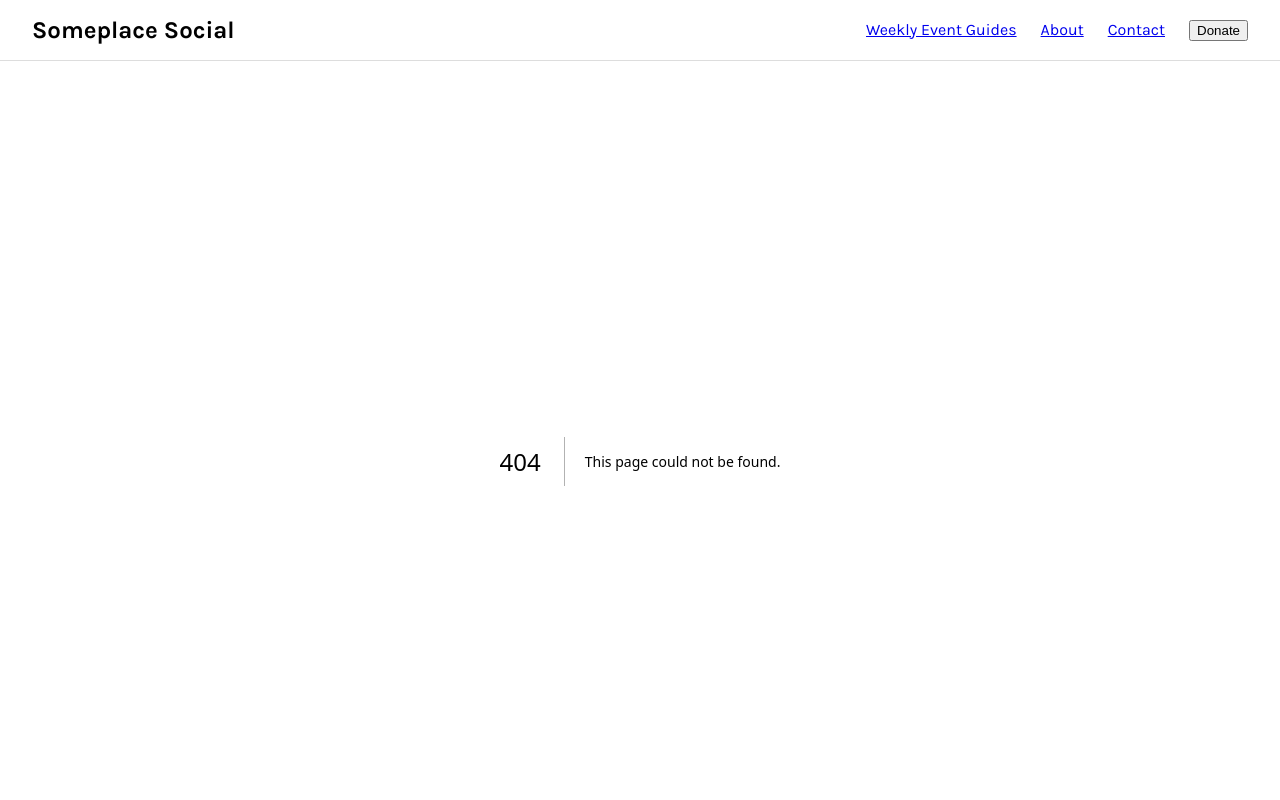
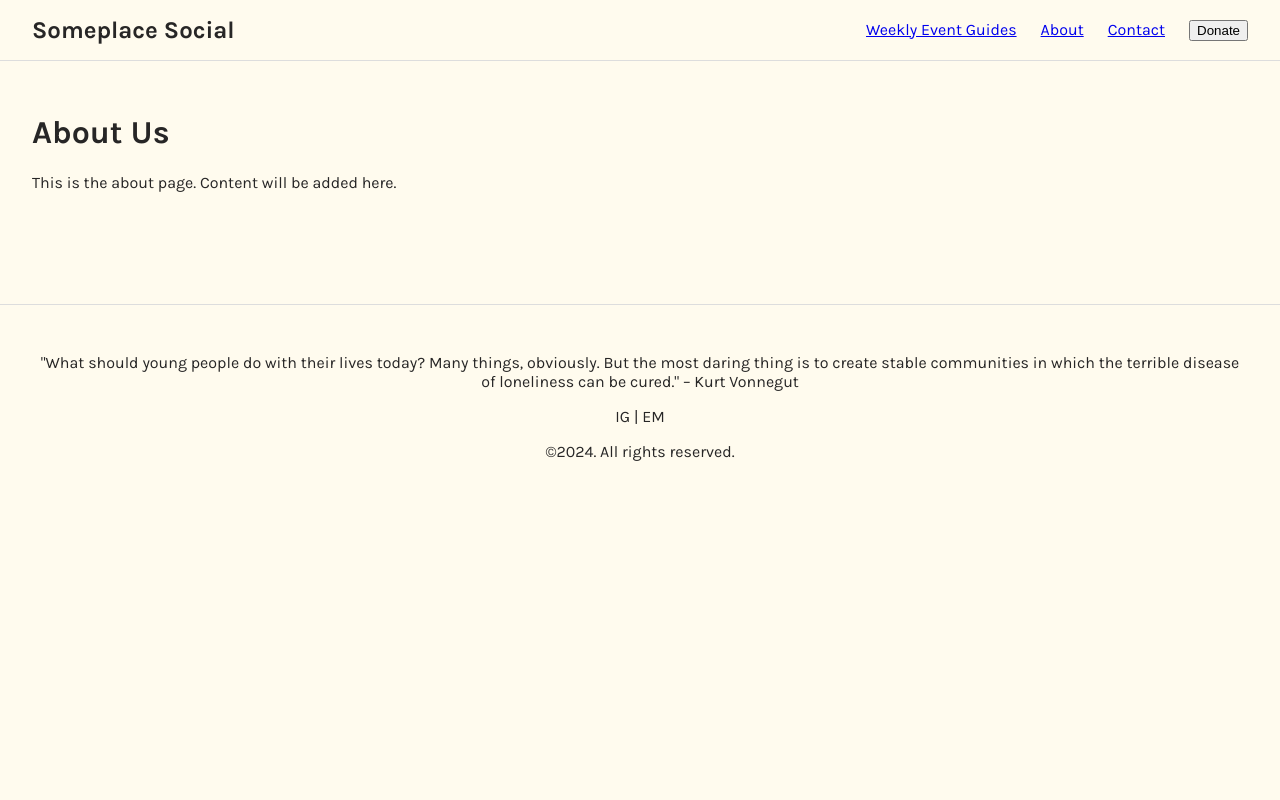
Before and after one commit to someplace-social/someplace_social, a Next.js app: page /about in a window 1280 px wide. Before the commit this address had no page. Shown: the top 800 px of the page. Built offline with nearby package versions, Linux system fonts and the light colour scheme.

Commit message:
feat: create placeholder pages for about, contact, and medellin

```diff
--- /dev/null
+++ b/app/about/page.tsx
@@ -0,0 +1,8 @@
+export default function AboutPage() {
+  return (
+    <main style={{ padding: '2rem' }}>
+      <h1>About Us</h1>
+      <p>This is the about page. Content will be added here.</p>
+    </main>
+  );
+}
```
Also changed, not shown: app/contact/page.tsx (added, +8 -0 lines), app/medellin/page.tsx (added, +8 -0 lines).
